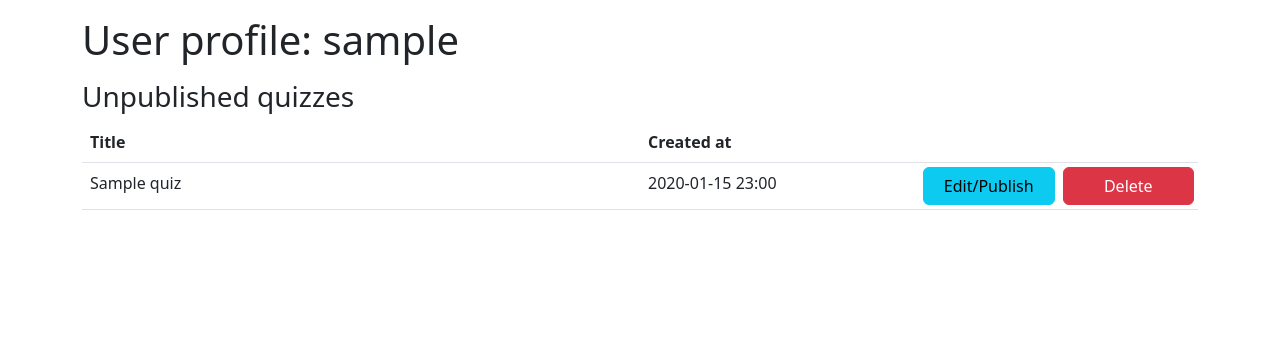
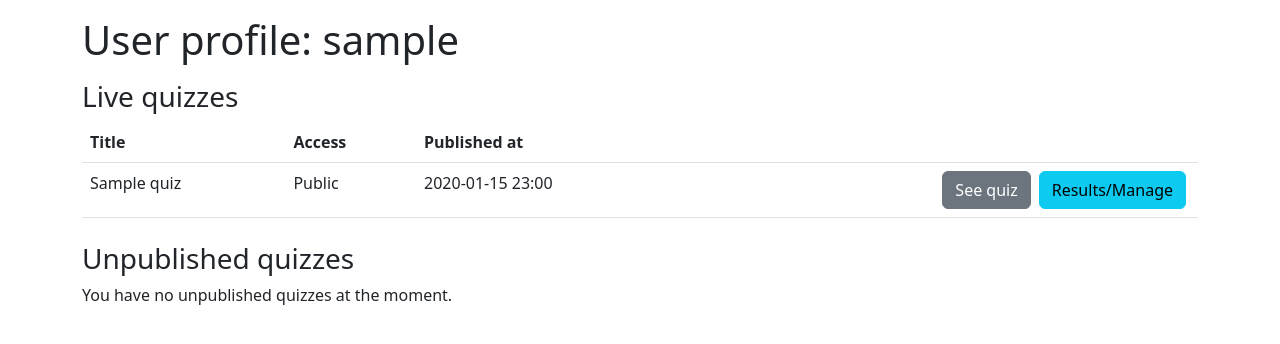
Before and after one commit to borisust/DjangoQuizApp, a Django app: page /users/me in a window 1280 px wide. Shown: the part 56-400 px from the top of the page. Run offline with Django 5.2, Linux system fonts and the light colour scheme; a user stored in the database is signed in; tables that the repository leaves empty hold one stand-in row (values such as "Sample post").

Commit message:
Enabled publishing quizzes

```diff
--- a/mainapp/models.py
+++ b/mainapp/models.py
@@ -8,6 +8,7 @@ class Quiz(models.Model):
     title = models.CharField(max_length=150, default='Untitled Quiz')
     author = models.ForeignKey(User, on_delete=models.CASCADE)
     created_at = models.DateTimeField(auto_now_add=True)
+    live = models.ForeignKey('LiveQuiz', default=None, blank=True, null=True, related_name='+', on_delete=models.SET_NULL)
 
 
 class Question(models.Model):
@@ -25,10 +26,18 @@ class AnswerOption(models.Model):
     is_correct = models.BooleanField(default=False)
 
 
+class LiveQuiz(models.Model):
+    ACCESS_TYPES = (('PUB', 'Public'), ('PRT', 'Password-protected'), ('PRV', 'Private'))
+    quiz = models.ForeignKey(Quiz, related_name='+', on_delete=models.PROTECT)
+    published_at = models.DateTimeField(auto_now_add=True)
+    access = models.CharField(max_length=3, choices=ACCESS_TYPES, default='PUB')
+    password = models.CharField(max_length=50, default=None, blank=True, null=True)
+
+
 class QuizResponse(models.Model):
-    quiz = models.ForeignKey(Quiz, on_delete=models.CASCADE)
-    responder = models.ForeignKey(User, default=None, blank=True, null=True, on_delete=models.CASCADE)
-    datetime = models.DateTimeField(auto_now_add=True)
+    quiz = models.ForeignKey(LiveQuiz, on_delete=models.CASCADE)
+    responder = models.ForeignKey(User, default=None, blank=True, null=True, on_delete=models.SET_NULL)
+    submitted_at = models.DateTimeField(auto_now_add=True)
 
 
 class QuestionResponse(models.Model):
--- a/mainapp/templates/layout.html
+++ b/mainapp/templates/layout.html
@@ -9,6 +9,7 @@
         {% block title %}
             Title
         {% endblock %}
+        | Quiz App
     </title>
     <link rel="icon" type="image/x-icon" href="{% static 'favicon.ico' %}" >
 
@@ -35,7 +36,7 @@
             <div class="collapse navbar-collapse" id="navbarNav">
                 <ul class="navbar-nav">
                     <li class="nav-item">
-                        <a class="nav-link active" href="">Explore quizzes</a>
+                        <a class="nav-link active" href="{% url 'quizzes' %}">Explore quizzes</a>
                     </li>
                     <li class="nav-item">
                         <a class="nav-link active" href="{% url 'createQuiz' %}">Create a quiz</a>
--- a/mainapp/templates/users/profile.html
+++ b/mainapp/templates/users/profile.html
@@ -14,31 +14,62 @@
 <div class="container">
     <h1>User profile: {{ username }}</h1>
     <div class="my-3">
+        <h3>Live quizzes</h3>
+        {% if liveQuizzes %}
+        <table id="live_quizzes" class="table table-hover">
+            <thead>
+                <tr>
+                    <th>Title</th>
+                    <th>Access</th>
+                    <th>Published at</th>
+                    <th></th>
+                </tr>
+            </thead>
+            <tbody>
+            {% for liveQuiz in liveQuizzes %}
+                <tr id="live_quiz_{{ quiz.id }}">
+                    <td>{{ liveQuiz.quiz.title }}</td>
+                    <td>{{ liveQuiz.get_access_display }}</td>
+                    <td>{{ liveQuiz.published_at|date:'Y-m-d H:i' }}</td>
+                    <td>
+                        <a href="{% url 'manageLive' liveID=liveQuiz.id %}" class="mx-1 float-end btn btn-info">Results/Manage</a>
+                        <a href="{% url 'viewQuiz' liveID=liveQuiz.id %}" class="mx-1 float-end btn btn-secondary">See quiz</a>
+                    </td>
+                </tr>
+            {% endfor %}
+            </tbody>
+        </table>
+        {% else %}
+            <p>You are not publishing any quizzes at the moment.</p>
+        {% endif %}
+    </div>
+    <div class="my-4">
         <h3>Unpublished quizzes</h3>
+        {% if quizzes %}
         <table id="quizzes" class="table table-hover">
             <thead>
                 <tr>
-                    <th class="w-50">Title</th>
-                    <th class="w-25">Created at</th>
-                    <th class="w-25"></th>
+                    <th>Title</th>
+                    <th>Created at</th>
+                    <th></th>
                 </tr>
             </thead>
             <tbody>
             {% for quiz in quizzes %}
                 <tr id="quiz_{{ quiz.id }}">
-                    <td class="w-50">{{ quiz.title }}</td>
-                    <td class="w-25">{{ quiz.created_at|date:'Y-m-d H:i' }}</td>
-                    <td class="w-25 p-0">
-                        <div class="d-inline-block w-50 p-1">
-                            <a href="{% url 'editQuiz' quizID=quiz.id %}" class="w-100 btn btn-info">Edit/Publish</a>
-                        </div><div class="d-inline-block w-50 p-1">
-                            <button type="button" onclick="deleteQuiz({{ quiz.id }})" class="w-100 btn btn-danger">Delete</button>
-                        </div>
+                    <td>{{ quiz.title }}</td>
+                    <td>{{ quiz.created_at|date:'Y-m-d H:i' }}</td>
+                    <td>
+                        <button type="button" onclick="deleteQuiz({{ quiz.id }})" class="mx-1 float-end btn btn-danger">Delete quiz</button>
+                        <a href="{% url 'editQuiz' quizID=quiz.id %}" class="mx-1 float-end btn btn-info">Edit/Publish</a>
                     </td>
                 </tr>
             {% endfor %}
             </tbody>
         </table>
+        {% else %}
+            <p>You have no unpublished quizzes at the moment.</p>
+        {% endif %}
     </div>
 </div>
 {% endblock %}
--- a/mainapp/urls.py
+++ b/mainapp/urls.py
@@ -8,7 +8,12 @@ urlpatterns = [
     path('users/logoff', views.logoff, name='logoff'),
     path('users/me', views.userProfile, name='userProfile'),
     path('quizzes/create', views.createQuiz, name='createQuiz'),
+    path('quizzes/', views.quizzes, name='quizzes'),
+    path('quizzes/live/<int:liveID>', views.viewQuiz, name='viewQuiz'),
+    path('quizzes/live/<int:liveID>/manage', views.manageLiveQuiz, name='manageLive'),
+    path('quizzes/live/<int:liveID>/delete', views.unpublishQuiz, name='unpublishQuiz'),
     path('quizzes/<int:quizID>', views.editQuiz, name='editQuiz'),
+    path('quizzes/<int:quizID>/publish', views.publishQuiz, name='publishQuiz'),
     path('quizzes/<int:quizID>/add_question', views.addQuestion, name='addQuestion'),
     path('quizzes/<int:quizID>/delete', views.deleteQuiz, name='deleteQuiz'),
     path('questions/<int:questionID>/delete', views.deleteQuestion, name='deleteQuestion'),
--- a/mainapp/views.py
+++ b/mainapp/views.py
@@ -5,9 +5,10 @@ from django.shortcuts import render, redirect
 from django.contrib.auth.forms import UserCreationForm, AuthenticationForm
 from django.contrib.auth import login, logout
 from django.templatetags.static import static
+from django.urls import reverse
 
-from mainapp.forms import QuizForm, QuestionForm
-from mainapp.models import Quiz, AnswerOption, Question
+from mainapp.forms import QuizForm, QuestionForm, QuizPublishingForm
+from mainapp.models import Quiz, AnswerOption, Question, LiveQuiz
 
 
 # Create your views here.
@@ -59,6 +60,8 @@ def editQuiz(request, quizID):
         raise Http404
     if request.user != quiz.author:
         return redirect('home')
+    if quiz.live:
+        return redirect('userProfile')
     if request.method == 'POST' and request.headers.get('x-requested-with') == 'XMLHttpRequest':
         quizForm = QuizForm(request.POST, instance=quiz)
         if quizForm.is_valid():
@@ -68,8 +71,9 @@ def editQuiz(request, quizID):
             return JsonResponse({'success': False, 'errors': quizForm.errors})
     quizForm = QuizForm(instance=quiz)
     questionForm = QuestionForm()
+    publishForm = QuizPublishingForm()
     questions = Question.objects.filter(quiz=quiz)
-    context = {'id': quizID, 'quizForm': quizForm, 'questionForm': questionForm, 'questions': questions}
+    context = {'id': quizID, 'quizForm': quizForm, 'questionForm': questionForm, 'publishForm': publishForm, 'questions': questions}
     return render(request, 'quizzes/creator.html', context)
 
 
@@ -81,7 +85,7 @@ def addQuestion(request, quizID):
         quiz = Quiz.objects.get(pk=quizID)
     except Quiz.DoesNotExist:
         raise Http404
-    if request.user != quiz.author or request.method != 'POST':
+    if request.user != quiz.author or request.method != 'POST' or quiz.live:
         return HttpResponseForbidden(request)
     form = QuestionForm(request.POST, request.FILES)
     if form.is_valid():
@@ -120,7 +124,7 @@ def deleteQuestion(request, questionID):
         question = Question.objects.get(pk=questionID)
     except Question.DoesNotExist:
         raise Http404
-    if request.user != question.quiz.author or request.method != 'POST':
+    if request.user != question.quiz.author or request.method != 'POST' or question.quiz.live:
         return HttpResponseForbidden(request)
     question.delete()
     return JsonResponse({'success': True})
@@ -134,6 +138,8 @@ def editQuestion(request, questionID):
         question = Question.objects.get(pk=questionID)
     except Question.DoesNotExist:
         raise Http404
+    if request.user != question.quiz.author or question.quiz.live:
+        return HttpResponseForbidden(request)
     if request.method == 'GET':
         form = QuestionForm(instance=question)
         answers = AnswerOption.objects.filter(question=question)
@@ -170,8 +176,10 @@ def editQuestion(request, questionID):
 
 def userProfile(request):
     if request.user.is_authenticated:
-        quizzes = Quiz.objects.filter(author=request.user)
-        return render(request, 'users/profile.html', {'quizzes': quizzes, 'username': request.user.username})
+        quizzes = Quiz.objects.filter(author=request.user, live=None).order_by('-created_at')
+        liveQuizzes = LiveQuiz.objects.filter(quiz__author=request.user).order_by('-published_at')
+        context = {'quizzes': quizzes, 'liveQuizzes': liveQuizzes, 'username': request.user.username}
+        return render(request, 'users/profile.html', context)
     return redirect('authentication')
 
 
@@ -183,7 +191,68 @@ def deleteQuiz(request, quizID):
         quiz = Quiz.objects.get(pk=quizID)
     except Quiz.DoesNotExist:
         raise Http404
-    if request.user != quiz.author or request.method != 'POST':
+    if request.user != quiz.author or request.method != 'POST' or quiz.live:
         return HttpResponseForbidden(request)
     quiz.delete()
     return JsonResponse({'success': True})
+
+
+def publishQuiz(request, quizID):
+    if request.headers.get('x-requested-with') != 'XMLHttpRequest':
+        # ajax only
+        return redirect('home')
+    try:
+        quiz = Quiz.objects.get(pk=quizID)
+    except Quiz.DoesNotExist:
+        raise Http404
+    if request.user != quiz.author or request.method != 'POST' or quiz.live:
+        return HttpResponseForbidden(request)
+    questions = Question.objects.filter(quiz=quiz).count()
+    if questions < 1:
+        return JsonResponse({'success': False, 'msg': 'You must add at least one question before publishing.'})
+    form = QuizPublishingForm(request.POST)
+    if not form.is_valid():
+        return JsonResponse({'success': False, 'msg': 'Invalid quiz access.'})
+    liveQuiz = form.save(commit=False)
+    liveQuiz.quiz = quiz
+    liveQuiz.save()
+    quiz.live = liveQuiz
+    quiz.save()
+    return JsonResponse({'success': True, 'url': reverse('userProfile')})
+
+
+def quizzes(request):
+    publicQuizzes = LiveQuiz.objects.filter(access='PUB').order_by('-published_at')
+    return render(request, 'quizzes/quizzes.html', {'quizzes': publicQuizzes})
+
+
+def viewQuiz(request, liveID):
+    return render(request, 'quizzes/quiz.html')
+
+
+def manageLiveQuiz(request, liveID):
+    try:
+        liveQuiz = LiveQuiz.objects.get(pk=liveID)
+    except LiveQuiz.DoesNotExist:
+        raise Http404
+    if request.user != liveQuiz.quiz.author:
+        return HttpResponseForbidden(request)
+    if request.method == 'POST':
+        form = QuizPublishingForm(request.POST, instance=liveQuiz)
+        if form.is_valid():
+            form.save()
+            return redirect('manageLive', liveID=liveID)
+    else:
+        form = QuizPublishingForm(instance=liveQuiz)
+    return render(request, 'quizzes/manage.html', {'form': form, 'liveQuiz': liveQuiz})
+
+
+def unpublishQuiz(request, liveID):
+    try:
+        liveQuiz = LiveQuiz.objects.get(pk=liveID)
+    except LiveQuiz.DoesNotExist:
+        raise Http404
+    if request.user != liveQuiz.quiz.author:
+        return HttpResponseForbidden(request)
+    liveQuiz.delete()
+    return redirect('userProfile')
```
Also changed, not shown: mainapp/forms.py (+14 -4 lines), mainapp/static/creator.js (+31 -0 lines), mainapp/static/publishing.js (added, +12 -0 lines), mainapp/templates/quizzes/creator.html (+9 -0 lines), mainapp/templates/quizzes/manage.html (added, +42 -0 lines), mainapp/templates/quizzes/quiz.html (added, +11 -0 lines), mainapp/templates/quizzes/quizzes.html (added, +35 -0 lines), mainapp/migrations/0004_rename_datetime_quizresponse_submitted_at_and_more.py (added).
